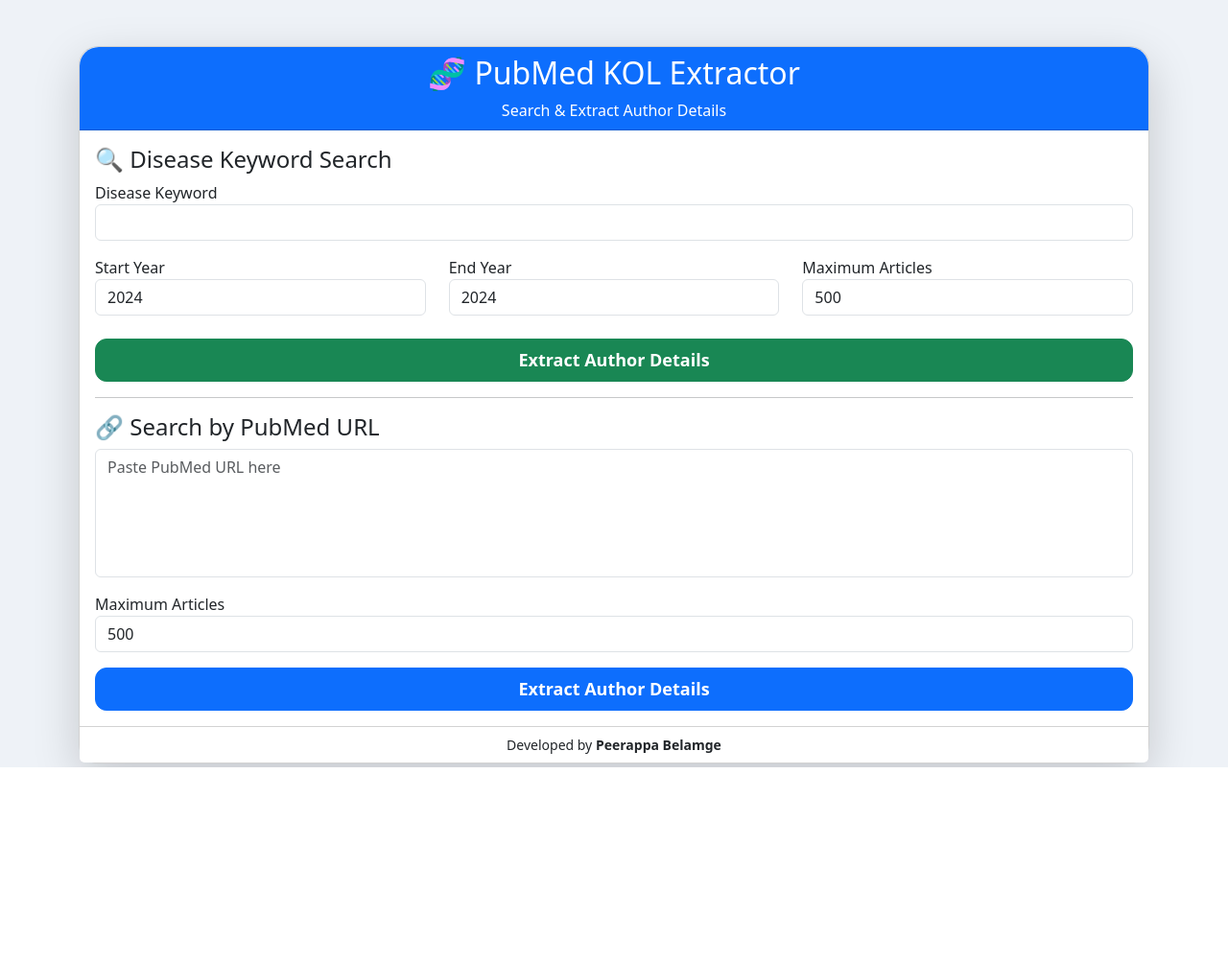
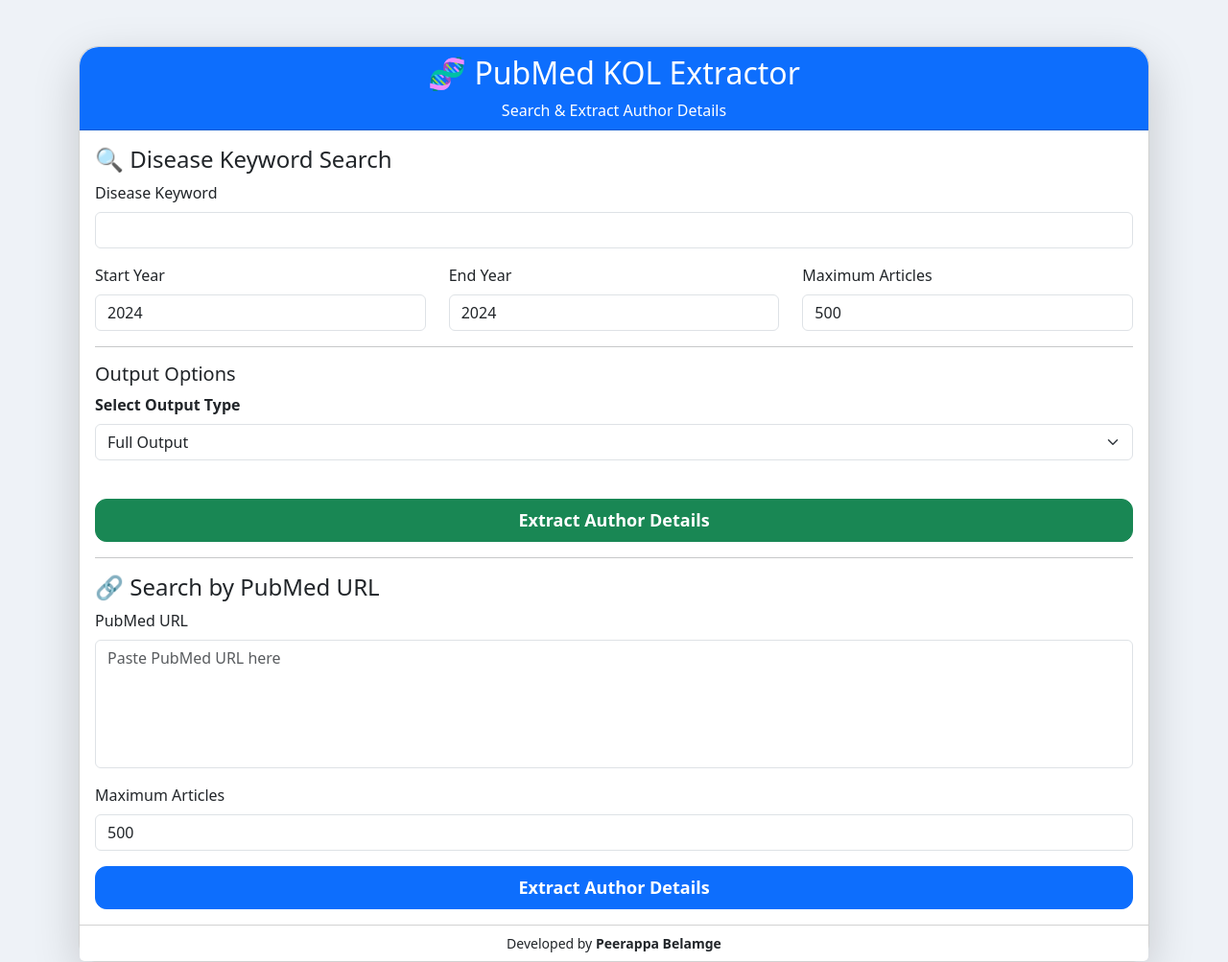
Before and after one commit to PeerappaB/healthcare-analytics-platform, a Flask app: page / in a window 1280 px wide. Shown: the whole page at 96% size. Before the commit the page ends 800 px from the top, so only its background shows below. Run offline with Flask 3, Linux system fonts and the light colour scheme.

Commit message:
PubMed KOL Extractor v1.0

```diff
--- a/app.py
+++ b/app.py
@@ -13,6 +13,14 @@ def home():
 def extract():
 
     search_type = request.form.get("search_type")
+    output_choice = request.form.get("output_choice")
+    selected_columns = request.form.getlist("columns")
+
+    print("=" * 50)
+    print("Search Type:", search_type)
+    print("Output Choice:", output_choice)
+    print("Selected Columns:", selected_columns)
+    print("=" * 50)
 
     try:
 
@@ -28,7 +36,9 @@ def extract():
                 keyword=keyword,
                 start_year=start_year,
                 end_year=end_year,
-                retmax=retmax
+                retmax=retmax,
+                output_choice=output_choice,
+                selected_columns=selected_columns
             )
 
         else:
@@ -39,7 +49,9 @@ def extract():
             csv_file = extract_pubmed(
                 search_type="url",
                 url=url,
-                retmax=retmax
+                retmax=retmax,
+                output_choice=output_choice,
+                selected_columns=selected_columns
             )
 
         return send_file(csv_file, as_attachment=True)
@@ -49,5 +61,8 @@ def extract():
         return f"<h2>Error</h2><br>{str(e)}"
 
 
+import os
+
 if __name__ == "__main__":
-    app.run(debug=True)
+    port = int(os.environ.get("PORT", 5000))
+    app.run(host="0.0.0.0", port=port)
--- a/templates/index.html
+++ b/templates/index.html
@@ -1,155 +1,122 @@
 <!DOCTYPE html>
 <html lang="en">
-
   <head>
-
-    <meta charset="UTF-8">
-
+    <meta charset="UTF-8" />
     <title>PubMed KOL Extractor</title>
-
-    <link href="https://cdn.jsdelivr.net/npm/bootstrap@5.3.3/dist/css/bootstrap.min.css" rel="stylesheet">
-
-    <link rel="stylesheet" href="{{ url_for('static', filename='style.css') }}">
-
+    <link href="https://cdn.jsdelivr.net/npm/bootstrap@5.3.3/dist/css/bootstrap.min.css" rel="stylesheet" />
+    <link rel="stylesheet" href="{{ url_for('static', filename='style.css') }}" />
   </head>
-
   <body>
-
     <div class="container mt-5">
-
       <div class="card shadow-lg">
-
         <div class="card-header bg-primary text-white text-center">
-
           <h2>🧬 PubMed KOL Extractor</h2>
-
-            <p class="mb-0">
-                Search & Extract Author Details
-            </p>
-
+          <p class="mb-0">Search &amp; Extract Author Details</p>
         </div>
 
         <div class="card-body">
-
           <h4>🔍 Disease Keyword Search</h4>
 
-            <form action="/extract" method="POST">
-
-                <input type="hidden" name="search_type" value="keyword">
+          <form action="/extract" method="post">
+            <input type="hidden" name="search_type" value="keyword" />
 
             <div class="mb-3">
-
-                    <label>Disease Keyword</label>
-
-                    <input
-                        type="text"
-                        class="form-control"
-                        name="keyword"
-                        required>
-
+              <label for="keyword" class="form-label">Disease Keyword</label>
+              <input type="text" class="form-control" id="keyword" name="keyword" required />
             </div>
 
             <div class="row">
-
               <div class="col">
-
-                        <label>Start Year</label>
-
-                        <input
-                            type="number"
-                            class="form-control"
-                            name="start_year"
-                            value="2024">
-
+                <label for="start_year" class="form-label">Start Year</label>
+                <input type="number" class="form-control" id="start_year" name="start_year" value="2024" />
+              </div>
+              <div class="col">
+                <label for="end_year" class="form-label">End Year</label>
+                <input type="number" class="form-control" id="end_year" name="end_year" value="2024" />
+              </div>
+              <div class="col">
+                <label for="retmax_keyword" class="form-label">Maximum Articles</label>
+                <input type="number" class="form-control" id="retmax_keyword" name="retmax" value="500" />
+              </div>
             </div>
 
-                    <div class="col">
+            <hr />
 
-                        <label>End Year</label>
+            <h5>Output Options</h5>
 
-                        <input
-                            type="number"
-                            class="form-control"
-                            name="end_year"
-                            value="2024">
-
+            <div class="mb-3">
+              <label for="keyword_output_type" class="form-label"><strong>Select Output Type</strong></label>
+              <select class="form-select" name="output_choice" id="keyword_output_type">
+                <option value="1">Full Output</option>
+                <option value="2">Custom Columns</option>
+              </select>
             </div>
 
-                    <div class="col">
-
-                        <label>Maximum Articles</label>
-
-                        <input
-                            type="number"
-                            class="form-control"
-                            name="retmax"
-                            value="500">
-
+            <div id="keyword_columns" style="display: none;">
+              <div class="row">
+                <div class="col-md-4"><label><input type="checkbox" name="columns" value="PMID" /> PMID</label></div>
+                <div class="col-md-4"><label><input type="checkbox" name="columns" value="Title" /> Title</label></div>
+                <div class="col-md-4"><label><input type="checkbox" name="columns" value="Journal" /> Journal</label></div>
+                <div class="col-md-4"><label><input type="checkbox" name="columns" value="Year" /> Year</label></div>
+                <div class="col-md-4"><label><input type="checkbox" name="columns" value="DOI" /> DOI</label></div>
+                <div class="col-md-4"><label><input type="checkbox" name="columns" value="Author Full Name" /> Author Full Name</label></div>
+                <div class="col-md-4"><label><input type="checkbox" name="columns" value="Author Position" /> Author Position</label></div>
+                <div class="col-md-4"><label><input type="checkbox" name="columns" value="Affiliation" /> Affiliation</label></div>
+                <div class="col-md-4"><label><input type="checkbox" name="columns" value="Country" /> Country</label></div>
+                <div class="col-md-4"><label><input type="checkbox" name="columns" value="Email ID" /> Email ID</label></div>
+                <div class="col-md-4"><label><input type="checkbox" name="columns" value="Trial ID" /> Trial ID</label></div>
+                <div class="col-md-4"><label><input type="checkbox" name="columns" value="Grant ID" /> Grant ID</label></div>
+                <div class="col-md-4"><label><input type="checkbox" name="columns" value="Publication Type" /> Publication Type</label></div>
+                <div class="col-md-4"><label><input type="checkbox" name="columns" value="MeSH Terms" /> MeSH Terms</label></div>
+                <div class="col-md-4"><label><input type="checkbox" name="columns" value="Keywords" /> Keywords</label></div>
+                <div class="col-md-4"><label><input type="checkbox" name="columns" value="Abstract" /> Abstract</label></div>
+                <div class="col-md-4"><label><input type="checkbox" name="columns" value="Department" /> Department</label></div>
+                <div class="col-md-4"><label><input type="checkbox" name="columns" value="Institution" /> Institution</label></div>
+              </div>
             </div>
 
-                </div>
-
-                <br>
-
-                <button class="btn btn-success btn-lg w-100">
-
-                    Extract Author Details
-
-                </button>
-
+            <br />
+            <button class="btn btn-success btn-lg w-100" type="submit">Extract Author Details</button>
           </form>
 
-            <hr>
+          <hr />
 
           <h4>🔗 Search by PubMed URL</h4>
 
-            <form action="/extract" method="POST">
-
-                <input type="hidden" name="search_type" value="url">
+          <form action="/extract" method="post">
+            <input type="hidden" name="search_type" value="url" />
 
             <div class="mb-3">
-
-                    <textarea
-                        class="form-control"
-                        rows="5"
-                        name="url"
-                        placeholder="Paste PubMed URL here"
-                        required></textarea>
-
+              <label for="pubmed_url" class="form-label">PubMed URL</label>
+              <textarea class="form-control" id="pubmed_url" rows="5" name="url" placeholder="Paste PubMed URL here" required></textarea>
             </div>
 
             <div class="mb-3">
-
-                    <label>Maximum Articles</label>
-
-                    <input
-                        type="number"
-                        class="form-control"
-                        name="retmax"
-                        value="500">
-
+              <label for="retmax_url" class="form-label">Maximum Articles</label>
+              <input type="number" class="form-control" id="retmax_url" name="retmax" value="500" />
             </div>
 
-                <button class="btn btn-primary btn-lg w-100">
-
-                    Extract Author Details
-
-                </button>
-
+            <button class="btn btn-primary btn-lg w-100" type="submit">Extract Author Details</button>
           </form>
-
         </div>
 
         <div class="card-footer text-center">
-
-            Developed by <b>Peerappa Belamge</b>
-
+          Developed by <strong>Peerappa Belamge</strong>
+        </div>
+      </div>
     </div>
 
-    </div>
+    <script>
+      document.addEventListener("DOMContentLoaded", function () {
+        const outputType = document.getElementById("keyword_output_type");
+        const columnsSection = document.getElementById("keyword_columns");
 
-</div>
-
+        if (outputType && columnsSection) {
+          outputType.addEventListener("change", function () {
+            columnsSection.style.display = this.value === "2" ? "block" : "none";
+          });
+        }
+      });
+    </script>
   </body>
-
 </html>
```
Also changed, not shown: pubmed.py (+196 -86 lines), 1 other file. Lines whose indentation alone changed are shown as unchanged.
